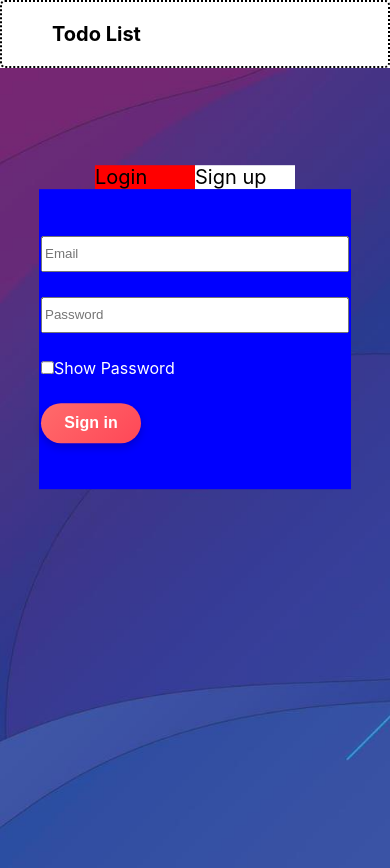
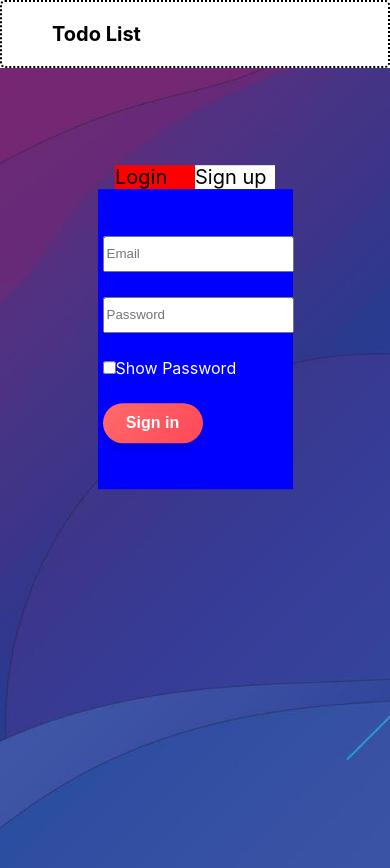
Before and after one commit to jmboumba/front-end-todo, a React (Create React App) app: page / in a window 390 px wide. Built offline with nearby package versions, Linux system fonts and the light colour scheme.

Commit message:
Rectification des formulaires : rendre responsive 3

```diff
--- a/src/App.css
+++ b/src/App.css
@@ -86,7 +86,7 @@
 .container-login{
   background-color: blue;
   height: 300px;
-  width: 80%;
+  width: 50%;
   display: flex;
   flex-direction: column;
   align-items: center;
@@ -97,7 +97,7 @@
 .container-signup{
   background-color: blue;
   height: 500px;
-  width: 80%;
+  width: 50%;
   display: flex;
   flex-direction: column;
   align-items: center;
@@ -106,7 +106,7 @@
 }
 
 .input{
-  width: 300px;
+  width: 99%;
   height: 30px;
 }
 
@@ -132,7 +132,7 @@ th{
 }
 
 .span{
-  width:100px;
+  width:80px;
   display:inline-block;
   font-size: 20px;
 }
```
